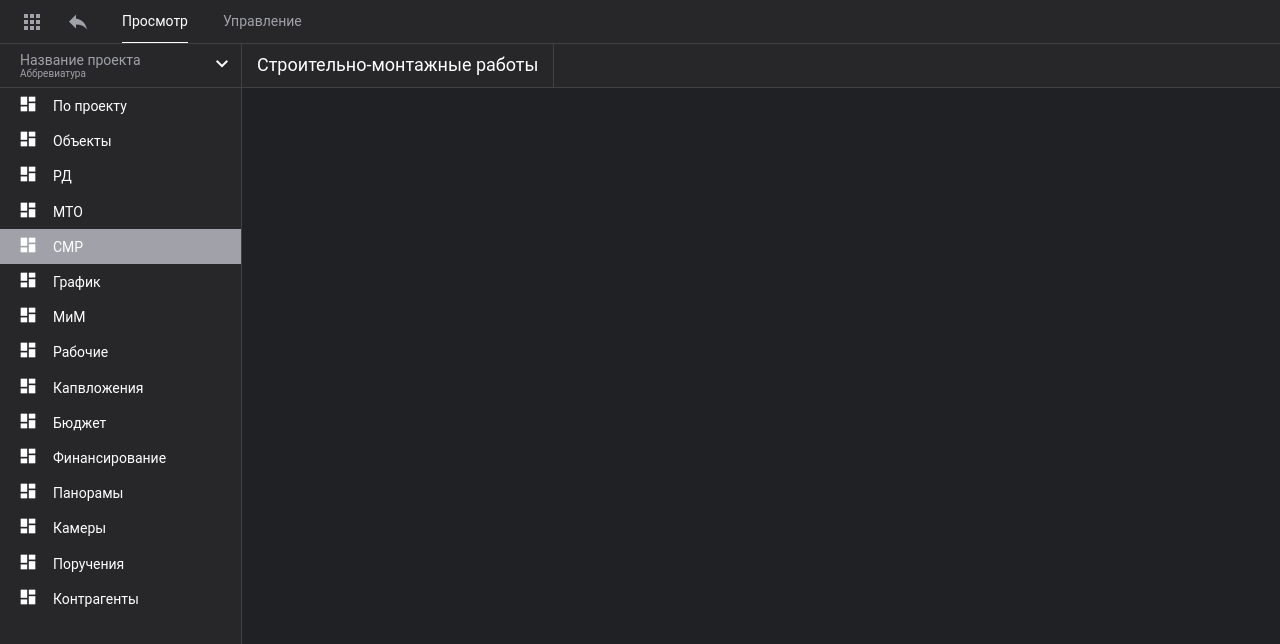
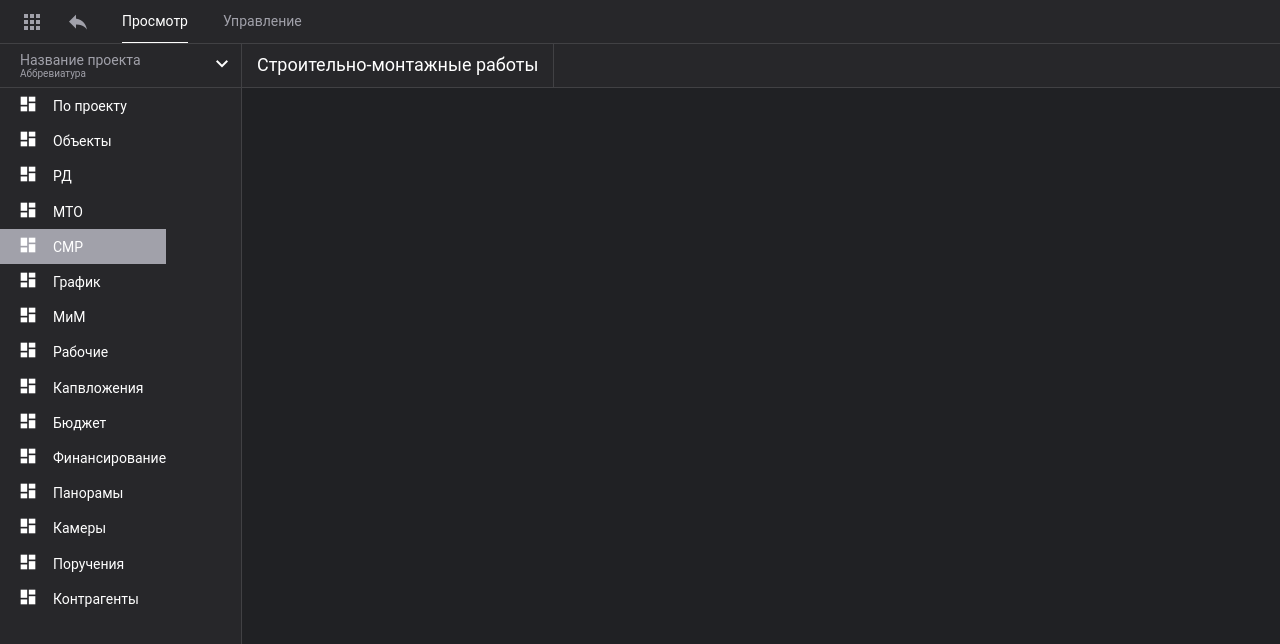
Before and after one commit to petrtcoi/dashboard-test, a React (Vite) app: page / in a window 1280 px wide. Shown: the top 644 px of the page. Built offline with nearby package versions, Linux system fonts and the light colour scheme.

Commit message:
hm... remove flexboxes

```diff
--- a/src/components/Header/Header.styles.scss
+++ b/src/components/Header/Header.styles.scss
@@ -2,7 +2,7 @@
 @use './../../styles/shared/dimensions' as dm;
 
 .navbar {
-  display: flexbox;
+  flex: 0 0 100%;
 }
 
 @mixin header-row {
@@ -23,7 +23,6 @@
   // padding-left: dm.$left-navbar-padding-left
 }
 
-
 .header__menu-button {
   font-size: 16px;
   color: color.$primary-light;
--- a/src/components/Sidebar/Sidebar.styles.scss
+++ b/src/components/Sidebar/Sidebar.styles.scss
@@ -3,7 +3,7 @@
 
 .sidebar {
   position: absolute;
-  display: flexbox;
+  display: flex;
   height: 100%;
   flex-grow: 1;
   padding: 0;
@@ -25,10 +25,12 @@ ul.sidebar__projects-list {
     padding-bottom: 8px;
     padding-left: dm.$left-navbar-padding-left;
   }
+
   & > li[data-selected='true'] {
     background-color: color.$primary-light;
   }
 }
+
 .sidebar__projects-list__bullet {
   font-size: 16px;
   margin-right: 17px;
```
